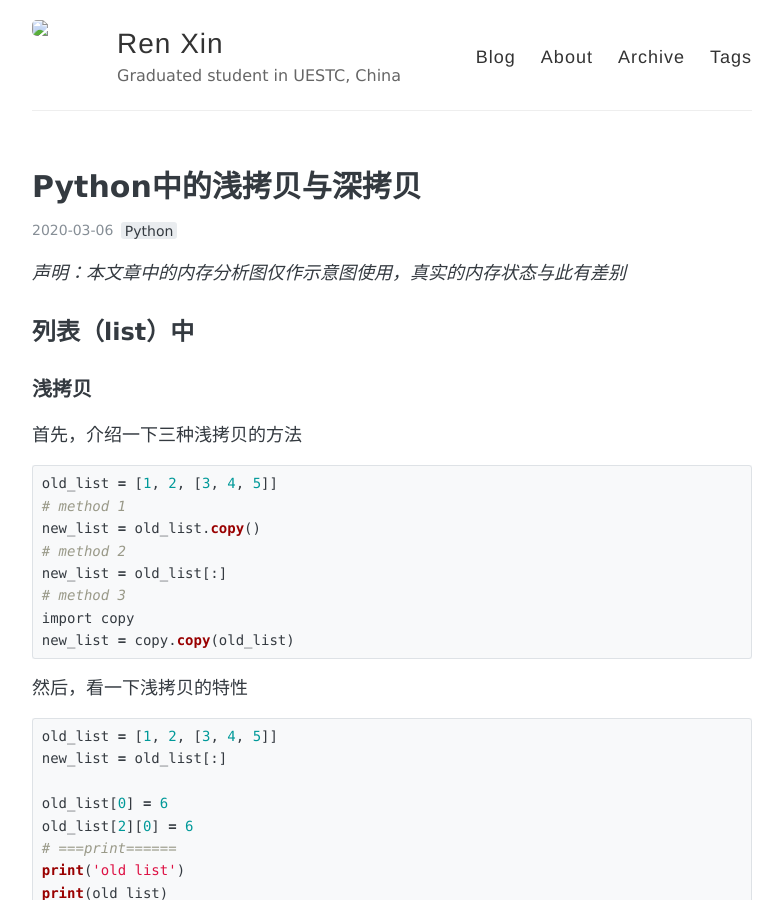
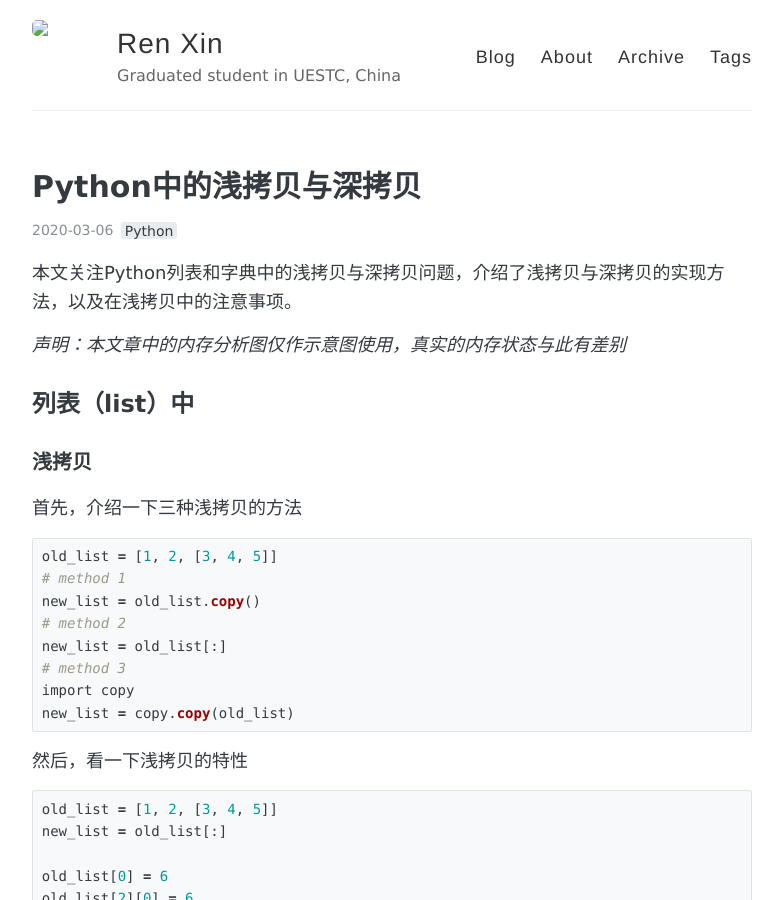
Before and after one commit to aacirq/aacirq.github.io, a Jekyll site: the page built from _posts/2020-03-06-python_copy.md, in a window 1280 px wide and 900 px high. Shown: the whole window, without its empty margins (248-1031 px from the left). Built offline with Jekyll 4.4.1, drawn with Linux system fonts in a browser that asks for light colours.

Commit message:
add summary to python_copy

```diff
--- a/_posts/2020-03-06-python_copy.md
+++ b/_posts/2020-03-06-python_copy.md
@@ -4,6 +4,8 @@ title: "Python中的浅拷贝与深拷贝"
 tags: [Python]
 comments: true
 ---
+
+本文关注Python列表和字典中的浅拷贝与深拷贝问题，介绍了浅拷贝与深拷贝的实现方法，以及在浅拷贝中的注意事项。
 
 *声明：本文章中的内存分析图仅作示意图使用，真实的内存状态与此有差别*
 
```
